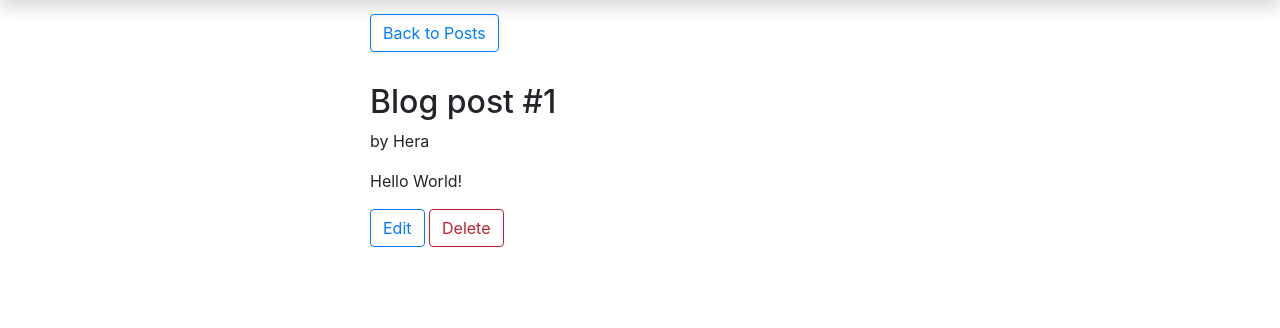
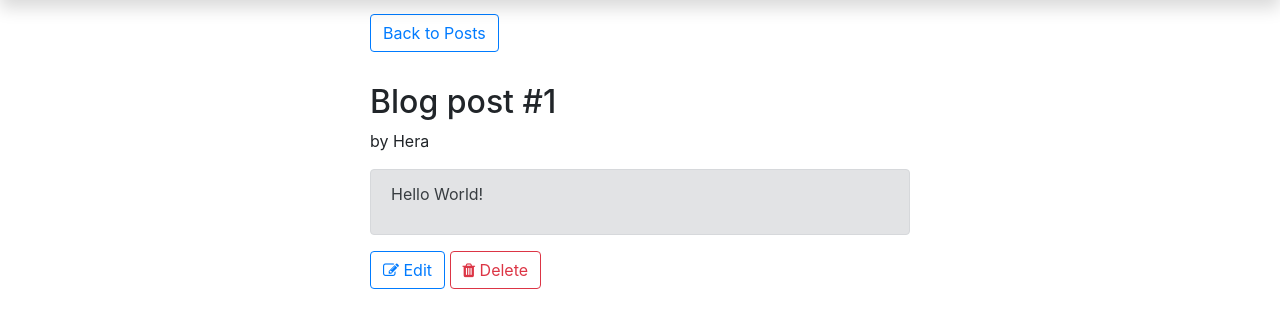
Before and after one commit to hmaver/django-takehometest, a Django app: page /homepage/32/ in a window 1280 px wide. Shown: the part 56-384 px from the top of the page. Run offline with Django 3.2, Linux system fonts and the light colour scheme; a user stored in the database is signed in; data comes from the database, SQL or seed files in the repository; some libraries are stand-ins or nearby versions.

Commit message:
style fixes

```diff
--- a/djangoblog/templates/base.html
+++ b/djangoblog/templates/base.html
@@ -2,6 +2,7 @@
 <html lang="en">
 <head>
     <meta charset="UTF-8">
+    <link href="//maxcdn.bootstrapcdn.com/font-awesome/4.7.0/css/font-awesome.min.css" rel="stylesheet">
     <!-- Bootstrap core CSS -->
     <link rel="stylesheet" href="https://stackpath.bootstrapcdn.com/bootstrap/4.4.1/css/bootstrap.min.css" integrity="sha384-Vkoo8x4CGsO3+Hhxv8T/Q5PaXtkKtu6ug5TOeNV6gBiFeWPGFN9MuhOf23Q9Ifjh" crossorigin="anonymous">
     {% if user.is_authenticated %}
--- a/djangoblog/templates/post_detail.html
+++ b/djangoblog/templates/post_detail.html
@@ -10,13 +10,14 @@
 
     <p class="blog-post-meta">
         <h2>{{post.title}} </h2> by {{post.author}} </p>
-    <p> {{post.description|linebreaks}} </p>
+    <div class = "alert alert-secondary" role="alert">{{post.description|linebreaks}} </div>
 
   </div>
         {% if user.is_authenticated %}
             <nav class="blog-pagination" >
-                <a class="btn btn-outline-primary" href="{% url 'homepage:post_edit' pk=post.pk %}">Edit</a>
-                <a class="btn btn-outline-red" href="{% url 'homepage:delete_post' pk=post.pk %}">Delete</a>
+                <a class="btn btn-outline-primary" href="{% url 'homepage:post_edit' pk=post.pk %}"><i class="fa fa-edit"></i>  Edit</a>
+                <a href="{% url 'homepage:delete_post' pk=post.pk %}" class="btn btn-outline-danger"><i class="fa fa-trash"></i> Delete</a>
+
             </nav>
 
         {% endif %}
--- a/djangoblog/templates/post_edit.html
+++ b/djangoblog/templates/post_edit.html
@@ -1,10 +1,10 @@
 {% extends 'base.html' %}
 
 {% block content %}
-    <h2 class="text-center mb-3">New Post</h2>
+    <h2 class="text-center mb-3">Post Editor</h2>
     <form method="POST" class="post-form">{% csrf_token %}
         {{ form.as_p }}
         <button type="submit" class="btn btn-outline-primary">Save</button>
-        <a class="btn btn-outline-red" href="{% url 'homepage:index' %}" >Cancel</a>
+        <a class="btn btn btn-outline-secondary"href="{% url 'homepage:index' %}" >Cancel</a>
     </form>
 {% endblock %}
```
Also changed, not shown: djangoblog/templates/homepage/index.html (+5 -2 lines).
